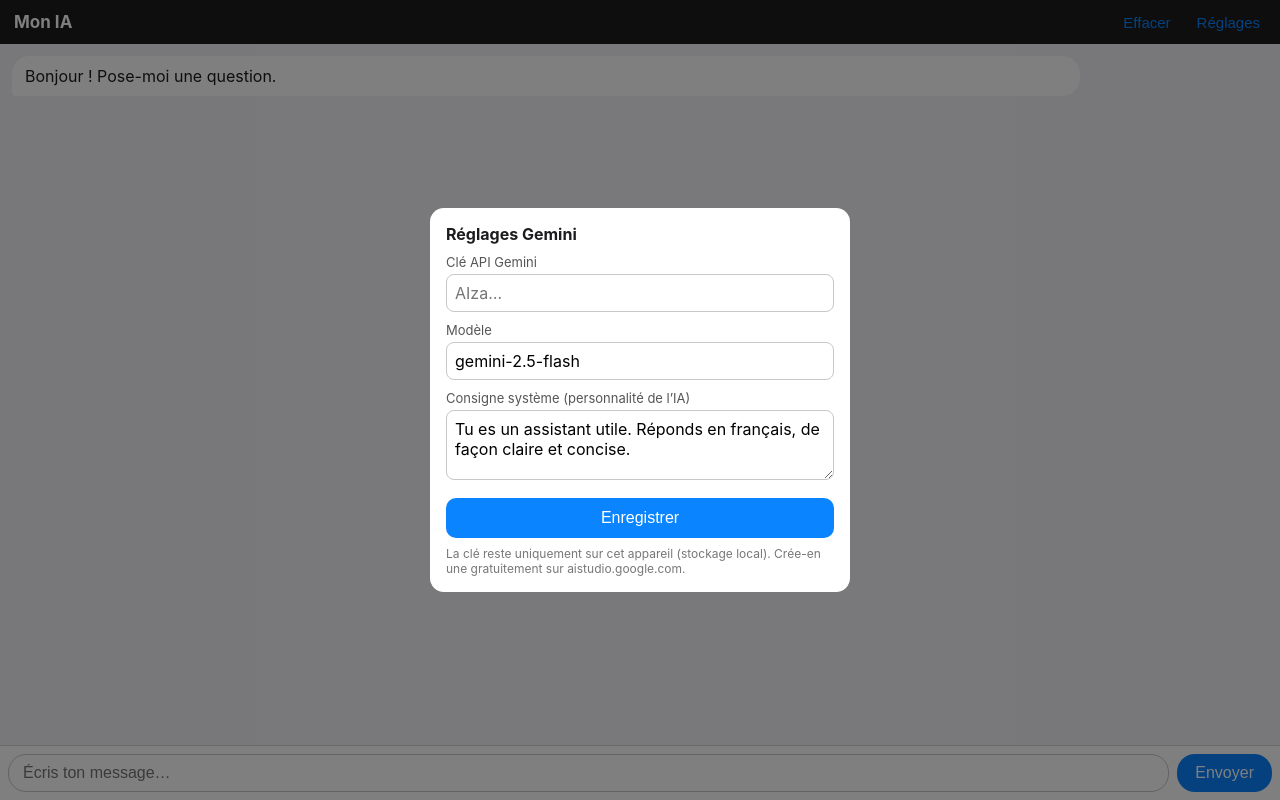
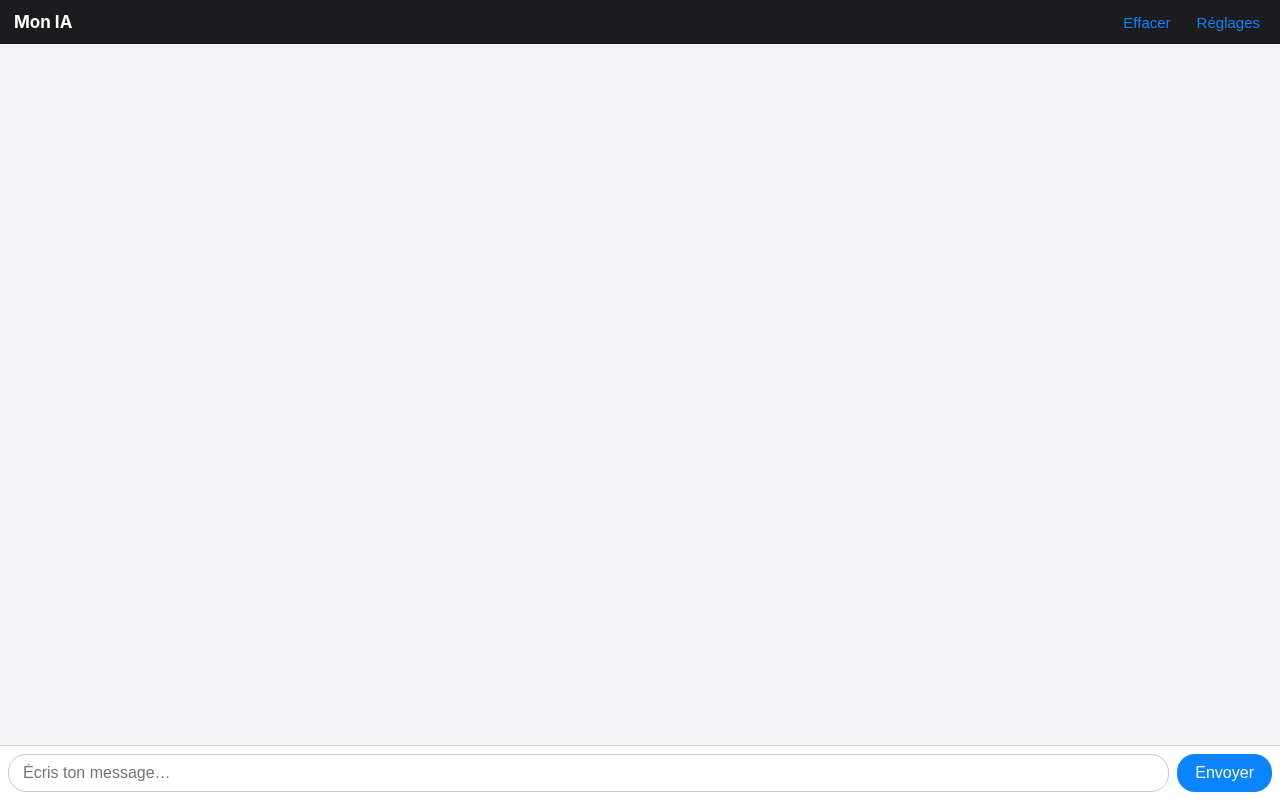
Before and after one commit to hbrawn001-dev/my-IA-web, a plain HTML site: page index.html in a window 1280 px wide. Drawn offline with Linux system fonts and the light colour scheme.

Commit message:
Modifié avec succès

```diff
--- a/index.html
+++ b/index.html
@@ -54,51 +54,6 @@ form{display:-webkit-flex;display:flex;padding:8px;padding-bottom:calc(8px + env
   <textarea id="sys"></textarea>
   <button id="save">Enregistrer</button>
   <small>La clé reste uniquement sur cet appareil (stockage local). Crée-en une gratuitement sur aistudio.google.com.</small>
-</div></div>
-
-<script>
-(function () {
-  var $ = function (id) { return document.getElementById(id); };
-  var chat = $('chat'), q = $('q'), send = $('send');
-  var history = [];
-  var D = { key: '', model: 'gemini-2.5-flash', sys: 'Tu es un assistant utile. Réponds en français, de façon claire et concise.' };
-
-  function load(k) { try { return localStorage.getItem(k); } catch (e) { return null; } }
-  function store(k, v) { try { localStorage.setItem(k, v); } catch (e) {} }
-
-  var cfg = {
-    key: load('g_key') || D.key,
-    model: load('g_model') || D.model,
-    sys: load('g_sys') || D.sys
-  };
-  try { history = JSON.parse(load('g_hist') || '[]'); } catch (e) { history = []; }
-
-  function add(text, cls) {
-    var d = document.createElement('div');
-    d.className = 'msg ' + cls;
-    d.textContent = text;
-    chat.appendChild(d);
-    chat.scrollTop = chat.scrollHeight;
-    return d;
-  }
-
-  function render() {
-    chat.innerHTML = '';
-    if (!history.length) add('Bonjour ! Pose-moi une question.', 'bot');
-    for (var i = 0; i < history.length; i++) {
-      add(history[i].parts[0].text, history[i].role === 'user' ? 'user' : 'bot');
-    }
-  }
-
-  function openCfg() {
-    $('key').value = cfg.key; $('model').value = cfg.model; $('sys').value = cfg.sys;
-    $('cfg').className = 'on';
-  }
-
-  $('set').onclick = openCfg;
-  $('save').onclick = function () {
-    cfg.key = $('key').value.replace(/\s/g, '');
-    cfg.model = $('model').value.replace(/\s/g, '') || D.model;
     cfg.sys = $('sys').value || D.sys;
     store('g_key', cfg.key); store('g_model', cfg.model); store('g_sys', cfg.sys);
     $('cfg').className = '';
@@ -160,4 +115,4 @@ form{display:-webkit-flex;display:flex;padding:8px;padding-bottom:calc(8px + env
 })();
 </script>
 </body>
-</html>
+        </html>
```
